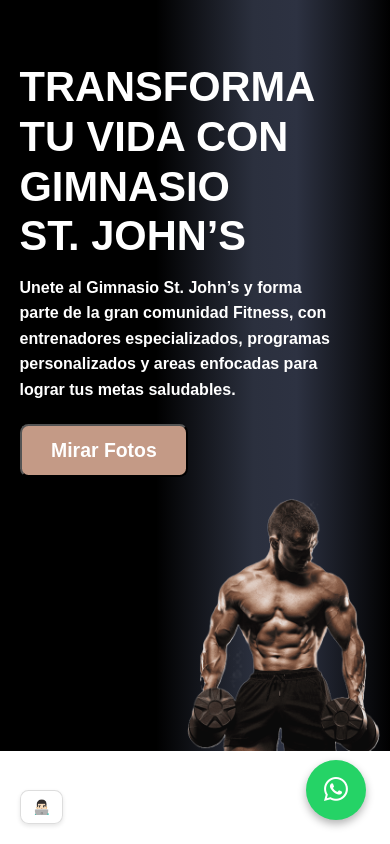
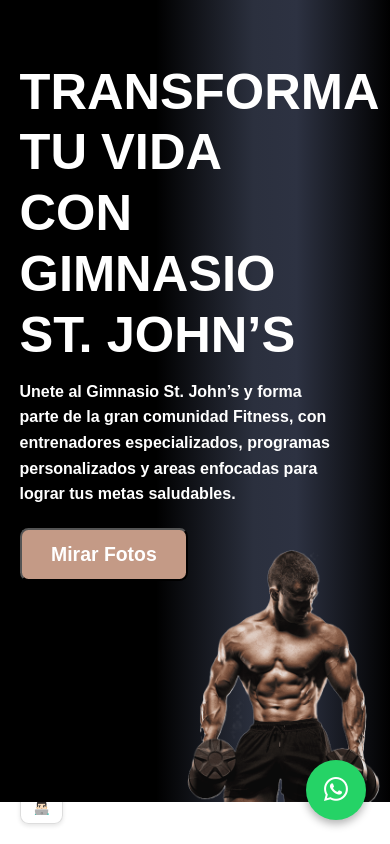
Before and after one commit to byQuesters/St-Johns-Gym, a Next.js app: page / in a window 390 px wide. Shown: the top 844 px of the page. Built offline with nearby package versions, Linux system fonts and the light colour scheme.

Commit message:
styles updated

```diff
--- a/public/css/responswelcome.css
+++ b/public/css/responswelcome.css
@@ -320,14 +320,14 @@ html, body {
     .part1 {
       overflow: hidden;
       padding-top: 0;
-      height: 89vh;
+      height: 95vh;
       padding-left: 0vh;
     }
     .titlewelcome {
       padding-left: 5%;
       padding-top: 5vh;
       width: 80%;
-      font-size: 130%;
+      font-size: 3vh;
       margin-top: 5%;
     }
     .subtitlewelcome {
```
